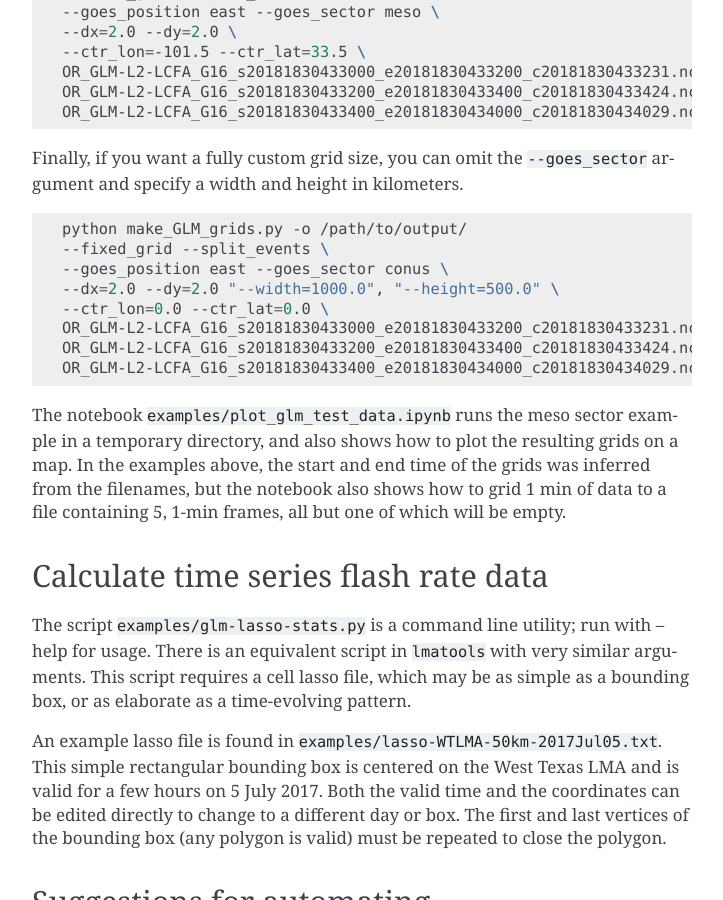
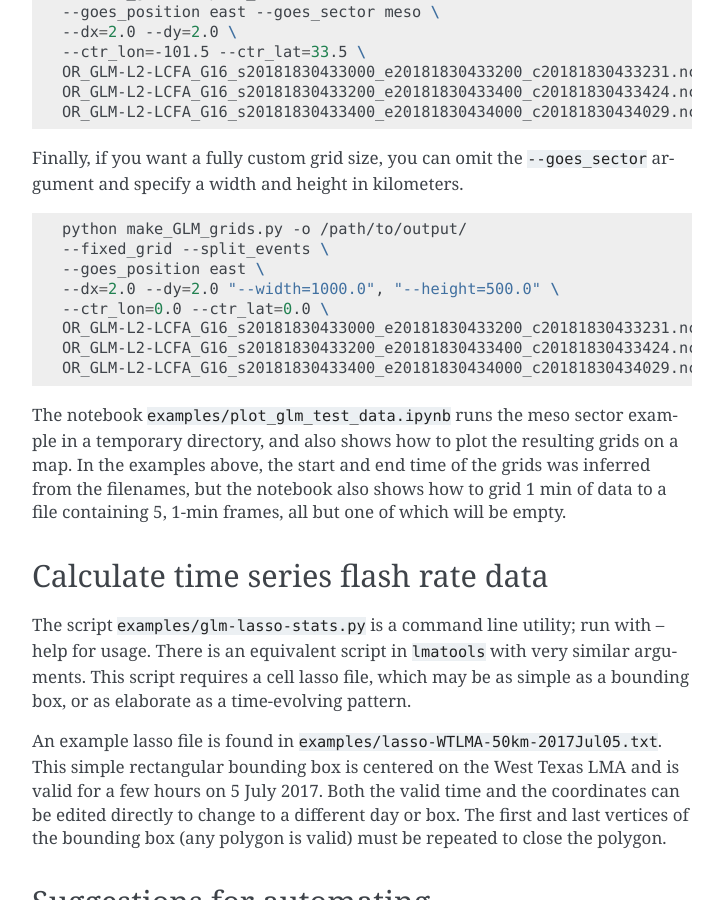
Before and after one commit to deeplycloudy/glmtools, a Sphinx documentation site: the page built from docs/index.rst, in a window 1280 px wide and 900 px high, scrolled down 2291 px. Shown: the whole window, without its empty margins (388-1111 px from the left). Built offline with Sphinx 7.4.7, drawn with Linux system fonts in a browser that asks for light colours; pages that are not in the unit, such as notebooks, are missing from menus.

Commit message:
Docfix: no need for sector argument
The goes-sector argument, as the text states, is not necessary for a custom domain

```diff
--- a/docs/index.rst
+++ b/docs/index.rst
@@ -129,7 +129,7 @@ Finally, if you want a fully custom grid size, you can omit the ``--goes_sector`
 
     python make_GLM_grids.py -o /path/to/output/
     --fixed_grid --split_events \
-    --goes_position east --goes_sector conus \
+    --goes_position east \
     --dx=2.0 --dy=2.0 "--width=1000.0", "--height=500.0" \
     --ctr_lon=0.0 --ctr_lat=0.0 \
     OR_GLM-L2-LCFA_G16_s20181830433000_e20181830433200_c20181830433231.nc \
```
